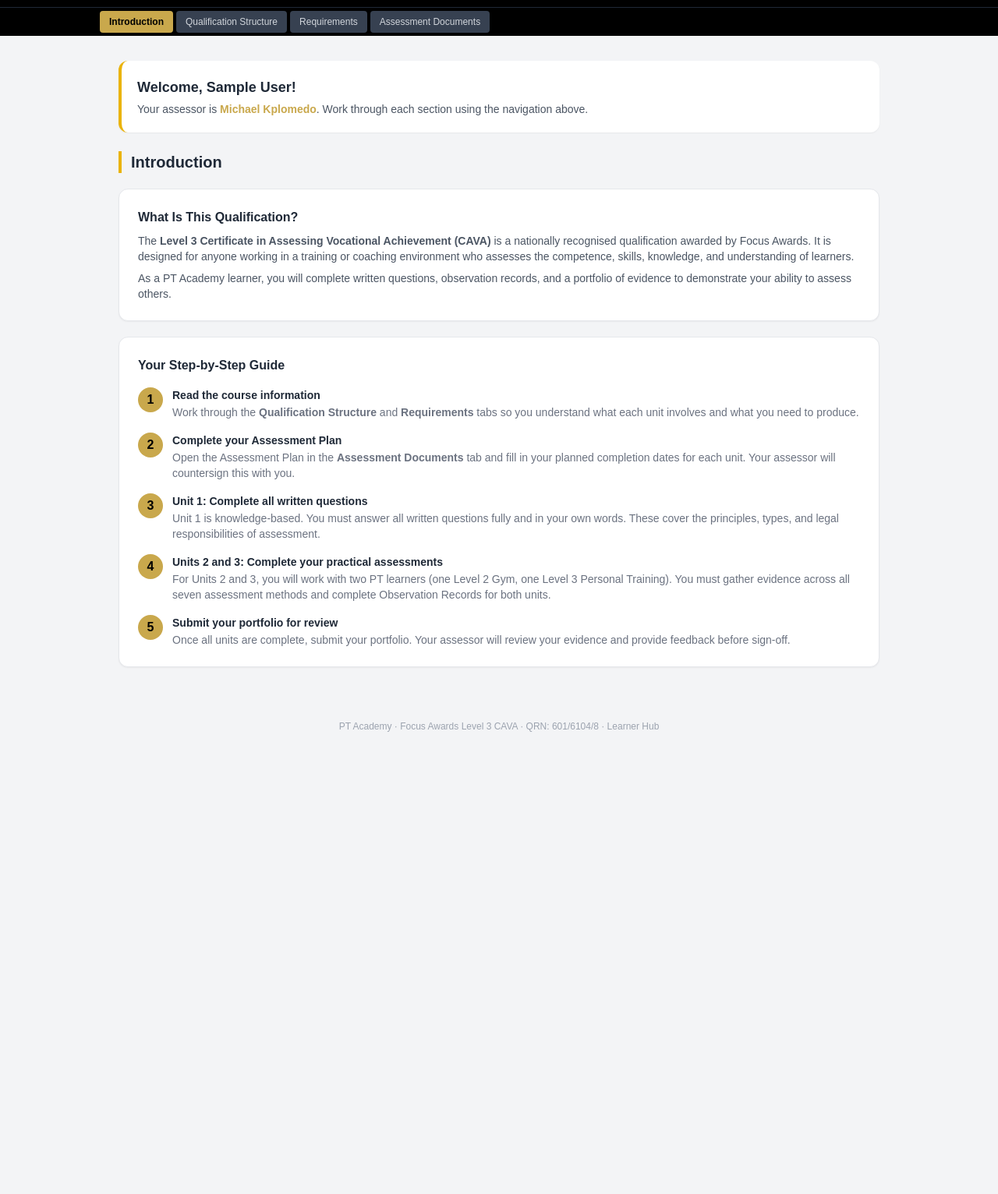
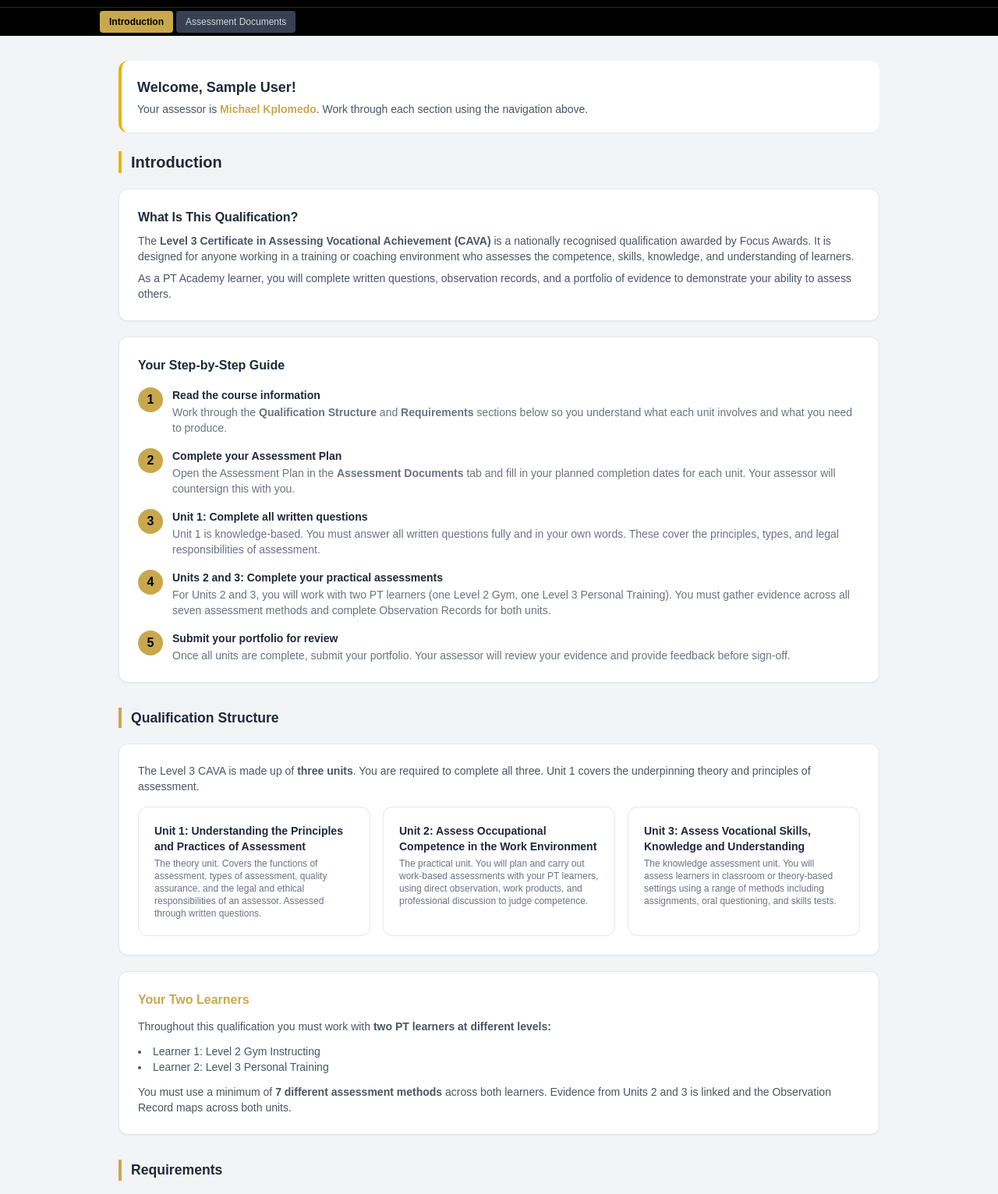
Before and after one commit to YTC107/CAVA-LMS, a plain HTML site: page index.html in a window 1280 px wide. Shown: the part 63-1595 px from the top of the page at 78% size. Before the commit the page ends 1019 px from the top, so only its background shows below. Drawn offline with nearby package versions, Linux system fonts and the light colour scheme; sample sign-in values are in the browser's storage.

Commit message:
Fix HTML encoding issues in index.html

```diff
--- a/index.html
+++ b/index.html
@@ -19,6 +19,7 @@
     .unit-header { background-color: #111; color: #fff; border-radius: 0.5rem; padding: 0.6rem 1rem; margin-bottom: 0.75rem; font-weight: 600; font-size: 0.875rem; }
     .doc-card { border: 1px solid #e5e7eb; border-radius: 0.75rem; padding: 1.25rem; background: #fff; transition: border-color 0.2s, box-shadow 0.2s; }
     .doc-card:hover { border-color: #c9a84c; box-shadow: 0 2px 8px rgba(201,168,76,0.15); }
+    .sub-heading { font-size: 1.1rem; font-weight: 700; color: #1f2937; border-left: 4px solid #c9a84c; padding-left: 0.75rem; margin-bottom: 1.25rem; margin-top: 2rem; }
   </style>
 </head>
 <body class="bg-gray-100 min-h-screen" style="font-family: sans-serif;">
@@ -44,8 +45,6 @@
   <nav class="bg-black border-t border-gray-800 px-6">
     <div class="max-w-5xl mx-auto flex gap-1 py-1">
       <button class="tab-btn active text-xs px-3 py-1.5 rounded" onclick="showTab('introduction', this)">Introduction</button>
-      <button class="tab-btn text-xs px-3 py-1.5 rounded" onclick="showTab('structure', this)">Qualification Structure</button>
-      <button class="tab-btn text-xs px-3 py-1.5 rounded" onclick="showTab('requirements', this)">Requirements</button>
       <button class="tab-btn text-xs px-3 py-1.5 rounded" onclick="showTab('documents', this)">Assessment Documents</button>
     </div>
   </nav>
@@ -61,6 +60,8 @@
 
     <!-- INTRODUCTION -->
     <div id="tab-introduction" class="section active">
+
+      <!-- What Is This Qualification -->
       <h2 class="text-xl font-bold text-gray-800 border-l-4 border-yellow-500 pl-3 mb-5">Introduction</h2>
 
       <div class="bg-white rounded-xl border border-gray-200 p-6 mb-5 shadow-sm">
@@ -69,6 +70,7 @@
         <p class="text-sm text-gray-600 mt-2">As a PT Academy learner, you will complete written questions, observation records, and a portfolio of evidence to demonstrate your ability to assess others.</p>
       </div>
 
+      <!-- Step by Step -->
       <div class="bg-white rounded-xl border border-gray-200 p-6 mb-5 shadow-sm">
         <h3 class="font-bold text-gray-800 gold mb-4">Your Step-by-Step Guide</h3>
         <div class="flex flex-col gap-4">
@@ -77,7 +79,7 @@
             <div class="step-num">1</div>
             <div>
               <p class="font-semibold text-gray-800 text-sm">Read the course information</p>
-              <p class="text-sm text-gray-500 mt-0.5">Work through the <strong>Qualification Structure</strong> and <strong>Requirements</strong> tabs so you understand what each unit involves and what you need to produce.</p>
+              <p class="text-sm text-gray-500 mt-0.5">Work through the <strong>Qualification Structure</strong> and <strong>Requirements</strong> sections below so you understand what each unit involves and what you need to produce.</p>
             </div>
           </div>
 
@@ -115,14 +117,12 @@
 
         </div>
       </div>
-    </div>
 
-    <!-- QUALIFICATION STRUCTURE -->
-    <div id="tab-structure" class="section">
-      <h2 class="text-xl font-bold text-gray-800 border-l-4 border-yellow-500 pl-3 mb-5">Qualification Structure</h2>
+      <!-- Qualification Structure Sub-section -->
+      <div class="sub-heading">Qualification Structure</div>
 
       <div class="bg-white rounded-xl border border-gray-200 p-6 mb-5 shadow-sm">
-        <p class="text-sm text-gray-600 mb-4">The Level 3 CAVA is made up of <strong>three units</strong>. You are required to complete all three units. Unit 1 covers the underpinning theory and principles of assessment.</p>
+        <p class="text-sm text-gray-600 mb-4">The Level 3 CAVA is made up of <strong>three units</strong>. You are required to complete all three. Unit 1 covers the underpinning theory and principles of assessment.</p>
         <div class="grid grid-cols-1 sm:grid-cols-3 gap-4">
           <div class="unit-card">
             <p class="font-bold text-sm text-gray-800 mb-1">Unit 1: Understanding the Principles and Practices of Assessment</p>
@@ -139,7 +139,7 @@
         </div>
       </div>
 
-      <div class="bg-white rounded-xl border border-gray-200 p-6 shadow-sm">
+      <div class="bg-white rounded-xl border border-gray-200 p-6 mb-5 shadow-sm">
         <h3 class="font-bold gold mb-3">Your Two Learners</h3>
         <p class="text-sm text-gray-600 mb-3">Throughout this qualification you must work with <strong>two PT learners at different levels:</strong></p>
         <ul class="list-disc list-inside text-sm text-gray-600 mb-3">
@@ -148,16 +148,14 @@
         </ul>
         <p class="text-sm text-gray-600">You must use a minimum of <strong>7 different assessment methods</strong> across both learners. Evidence from Units 2 and 3 is linked and the Observation Record maps across both units.</p>
       </div>
-    </div>
 
-    <!-- REQUIREMENTS -->
-    <div id="tab-requirements" class="section">
-      <h2 class="text-xl font-bold text-gray-800 border-l-4 border-yellow-500 pl-3 mb-5">What You Must Produce</h2>
+      <!-- Requirements Sub-section -->
+      <div class="sub-heading">Requirements</div>
 
       <div class="bg-white rounded-xl border border-gray-200 p-6 mb-5 shadow-sm">
         <div class="unit-header">Unit 1: Understanding the Principles and Practices of Assessment</div>
         <ul class="list-disc list-inside text-sm text-gray-600 space-y-1">
-          <li>Answer all written questions — fully and in your own words</li>
+          <li>Answer all written questions fully and in your own words</li>
           <li>Learning Outcome 1: Functions of assessment</li>
           <li>Learning Outcome 2: Legislation, equality, and ethics</li>
           <li>Learning Outcome 3: Peer and professional relationships</li>
@@ -187,7 +185,7 @@
         </ul>
       </div>
 
-      <div class="bg-white rounded-xl border border-gray-200 p-6 shadow-sm">
+      <div class="bg-white rounded-xl border border-gray-200 p-6 mb-8 shadow-sm">
         <h3 class="font-bold gold mb-3">The 7 Mandatory Assessment Methods</h3>
         <p class="text-sm text-gray-600 mb-3">Across both learners and both units, you must demonstrate the use of all seven methods:</p>
         <ul class="list-disc list-inside text-sm text-gray-600 space-y-1">
@@ -200,6 +198,7 @@
           <li>Simulation (where appropriate)</li>
         </ul>
       </div>
+
     </div>
 
     <!-- ASSESSMENT DOCUMENTS -->
@@ -228,10 +227,10 @@
 
         <a href="unit2.html" class="doc-card block">
           <div class="flex items-center justify-between mb-2">
-            <span class="text-xs border border-yellow-500 gold px-2 py-1 rounded-full">Units 2 & 3</span>
+            <span class="text-xs border border-yellow-500 gold px-2 py-1 rounded-full">Units 2 &amp; 3</span>
             <span class="text-xs text-gray-400 hover:text-yellow-500">Open →</span>
           </div>
-          <h4 class="font-semibold text-gray-800 mb-1">Assess Occupational Competence & Vocational Skills</h4>
+          <h4 class="font-semibold text-gray-800 mb-1">Assess Occupational Competence &amp; Vocational Skills</h4>
           <p class="text-sm text-gray-500">Observation records, evidence gathering, and reflection across both practical units.</p>
         </a>
 
```
